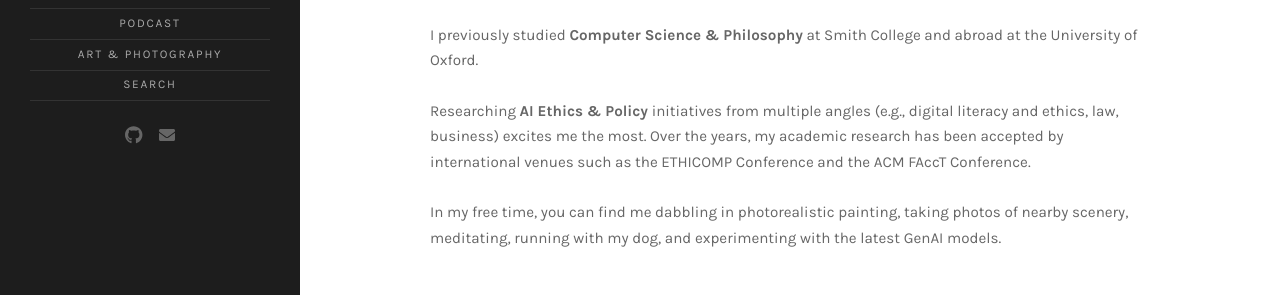
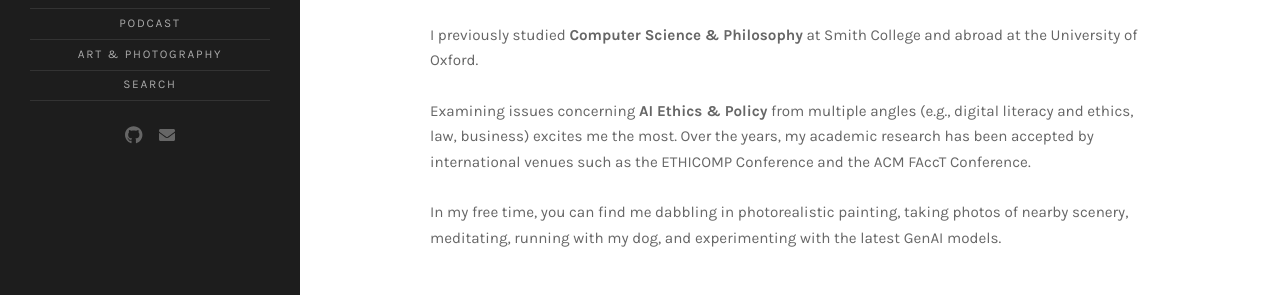
Before and after one commit to hyoujeen/hyoujeen.github.io, a Jekyll site: the page built from about.md, in a window 1280 px wide. Shown: the part 329-624 px from the top of the page. Built offline with Jekyll 4.4.1, drawn with Linux system fonts in a browser that asks for light colours.

Commit message:
Update about.md

```diff
--- a/about.md
+++ b/about.md
@@ -9,6 +9,6 @@ Starting this coming fall, I will be a law student at HLS!
 
 I previously studied **Computer Science & Philosophy** at Smith College and abroad at the University of Oxford.
 
-Researching **AI Ethics & Policy** initiatives from multiple angles (e.g., digital literacy and ethics, law, business) excites me the most. Over the years, my academic research has been accepted by international venues such as the ETHICOMP Conference and the ACM FAccT Conference.
+Examining issues concerning **AI Ethics & Policy** from multiple angles (e.g., digital literacy and ethics, law, business) excites me the most. Over the years, my academic research has been accepted by international venues such as the ETHICOMP Conference and the ACM FAccT Conference.
 
 In my free time, you can find me dabbling in photorealistic painting, taking photos of nearby scenery, meditating, running with my dog, and experimenting with the latest GenAI models.
```
